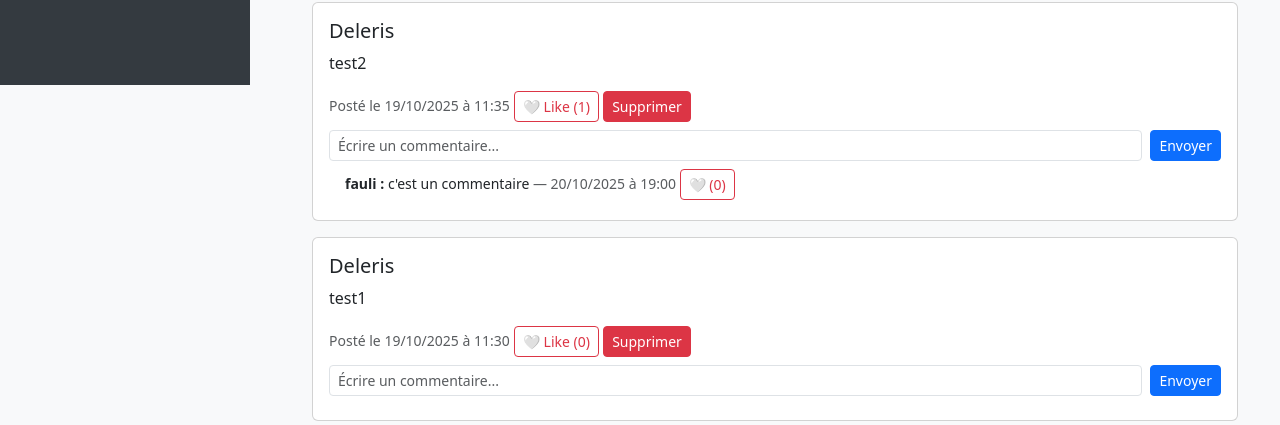
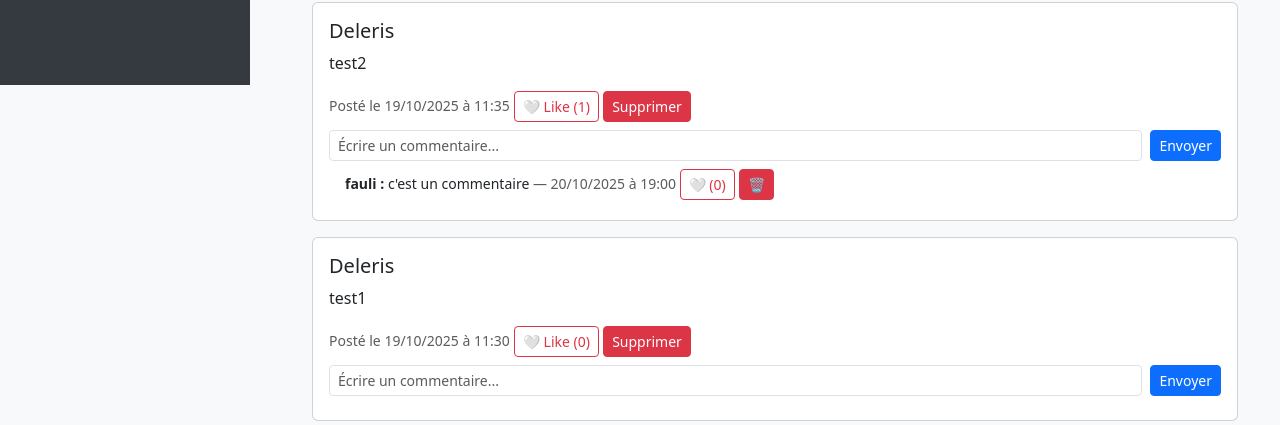
Before and after one commit to aperrin334/hello-python-ci, a Flask app: page /profile in a window 1280 px wide. Shown: the part 715-1140 px from the top of the page. Run offline with Flask 3, Linux system fonts and the light colour scheme; a user stored in the database is signed in.

Commit message:
Update profile.html
ajout du bouton supprimer un commentaire

```diff
--- a/templates/profile.html
+++ b/templates/profile.html
@@ -248,6 +248,7 @@
                             {{ comment.author.name }}
                         </a>:
                     </b>
+
                     {{ comment.content }}
                     <span class="text-muted">— {{ comment.date_posted.strftime('%d/%m/%Y à %H:%M') }}</span>
                 </small>
@@ -258,7 +259,13 @@
                             {% if liked_comment %}❤️{% else %}🤍{% endif %} ({{ comment.likes | length }})
                         </button>
                     </form>
+                {% if current_user and (comment.author.id == current_user.id or post.author.id == current_user.id) %}
+                    <form action="{{ url_for('delete_comment', comment_id=comment.id) }}" method="POST" style="display:inline;">
+                        <button type="submit" class="btn btn-sm btn-danger">🗑️
+                        </button>
+                    </form>
                 {% endif %}
+             {% endif %}
             </div>
             {% endfor %}
         </div>
```
